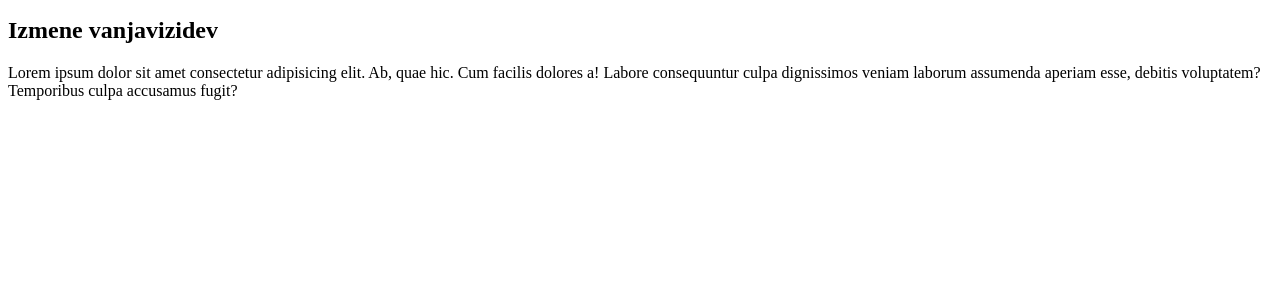
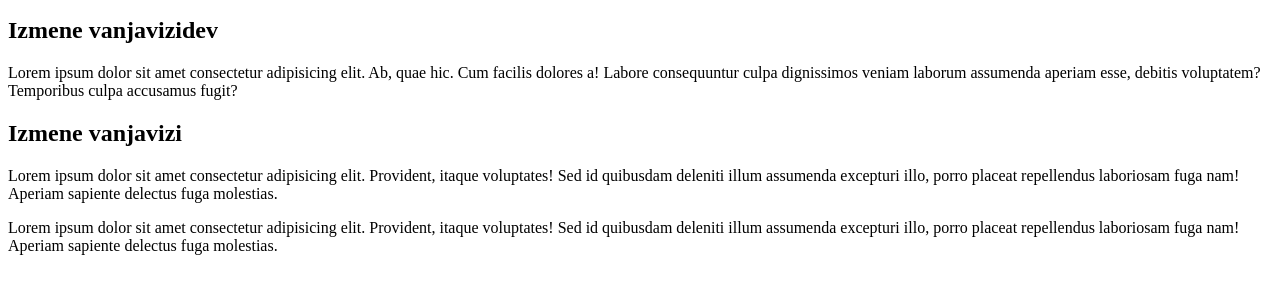
Before and after one commit to VanjaVizi/kurs-github, a plain HTML site: page index.html in a window 1280 px wide. Shown: the part 119-412 px from the top of the page. Drawn offline with Linux system fonts and the light colour scheme.

Commit message:
dodat kod vanjavizi

```diff
--- a/index.html
+++ b/index.html
@@ -13,6 +13,9 @@
     <p>Lorem ipsum dolor sit amet consectetur adipisicing elit. Ab, quae hic. Cum facilis dolores a! Labore consequuntur culpa dignissimos veniam laborum assumenda aperiam esse, debitis voluptatem? Temporibus culpa accusamus fugit?</p>
 
 
+    <h2>Izmene vanjavizi</h2>
+    <p>Lorem ipsum dolor sit amet consectetur adipisicing elit. Provident, itaque voluptates! Sed id quibusdam deleniti illum assumenda excepturi illo, porro placeat repellendus laboriosam fuga nam! Aperiam sapiente delectus fuga molestias.</p>
+    <p>Lorem ipsum dolor sit amet consectetur adipisicing elit. Provident, itaque voluptates! Sed id quibusdam deleniti illum assumenda excepturi illo, porro placeat repellendus laboriosam fuga nam! Aperiam sapiente delectus fuga molestias.</p>
 
 </body>
 </html>
```
